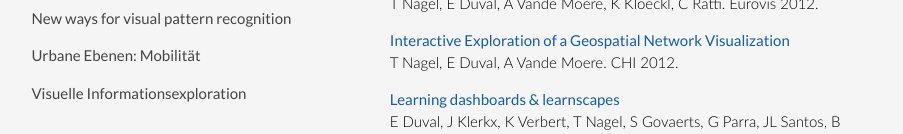
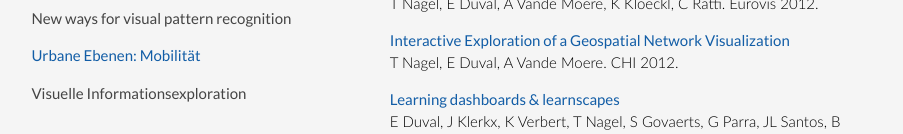
Before and after one commit to nrchtct/infovisfhp, a plain HTML site: page index.html in a window 1280 px wide. Shown: the part 2770-2904 px from the top of the page, without its empty margins (7-910 px from the left). Drawn offline with Linux system fonts and the light colour scheme.

Commit message:
some more course links  and ieeevis

```diff
--- a/index.html
+++ b/index.html
@@ -514,7 +514,7 @@ Doors 6:30pm, Begin 7pm. Wissenschaftsetage im Bildungsforum, Am Kanal 47, 14467
 <h3>Winter 2013/2014</h3>
 <ul>
 <li><strong>New ways for visual pattern recognition</strong>
-<li><strong>Urbane Ebenen: Mobilität</strong>
+<li><a href="http://tillnagel.com/2014/07/urbane-ebenen-winter-2013/">Urbane Ebenen: Mobilität</a>
 <li><strong>Visuelle Informationsexploration</strong>
 </ul>
 
```
